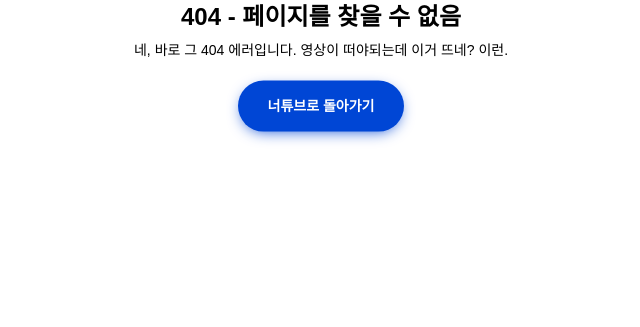
After one commit to ksjae/Neo-tube, a Django app: a page that uses neotube/app/templates/404.html in a window 1280 px wide. The commit adds this page. Shown: the part 561-888 px from the top of the page, without its empty margins (319-959 px from the left). Run offline with Django 3.2, Linux system fonts and the light colour scheme; data comes from the database, SQL or seed files in the repository; both versions use the stored data as it was after the commit; some libraries are stand-ins or nearby versions.

```diff
--- a/neotube/app/models.py
+++ b/neotube/app/models.py
@@ -8,7 +8,8 @@ class Video(models.Model):
     name = models.CharField(max_length=200)
     videofile= models.FileField(upload_to='videos/', null=True, verbose_name="")
     pub_date = models.DateTimeField(auto_now_add=True)
-    video_url = "404" #서버에서 URL로 보관하여 시청 페이지에서 볼 것
+    video_url = "404"
+    slug = models.SlugField(blank=True)
     uploader = models.CharField(max_length=200)
     views = 0
 
--- /dev/null
+++ b/neotube/app/templates/404.html
@@ -0,0 +1,119 @@
+{% extends 'base.html' %}
+{% block title %}페이지를 찾을 수 없습니다{% endblock title %}
+{% block style %}
+* {
+  -webkit-box-sizing: border-box;
+          box-sizing: border-box;
+}
+
+body {
+  padding: 0;
+  margin: 0;
+}
+
+#notfound {
+  position: relative;
+  height: 100vh;
+}
+
+#notfound .notfound {
+  position: absolute;
+  left: 50%;
+  top: 50%;
+  -webkit-transform: translate(-50%, -50%);
+      -ms-transform: translate(-50%, -50%);
+          transform: translate(-50%, -50%);
+}
+
+.notfound {
+  max-width: 410px;
+  width: 100%;
+  text-align: center;
+}
+
+.notfound .notfound-404 {
+  height: 280px;
+  position: relative;
+  z-index: -1;
+  white-space: nowrap;
+}
+
+.notfound .notfound-404 h1 {
+  font-family: '나눔명조', 'NanumMyeongjo', sans-serif;
+  font-size: 230px;
+  margin: 0px;
+  font-weight: 900;
+  position: absolute;
+  left: 50%;
+  -webkit-transform: translateX(-50%);
+      -ms-transform: translateX(-50%);
+          transform: translateX(-50%);
+  background: url('https://colorlib.com/etc/404/colorlib-error-404-10/img/bg.jpg') no-repeat;
+  -webkit-background-clip: text;
+  -webkit-text-fill-color: transparent;
+  background-size: cover;
+  background-position: center;
+}
+
+
+.notfound h2 {
+  font-family: '나눔명조', 'NanumMyeongjo','Montserrat', sans-serif;
+  color: #000;
+  font-size: 24px;
+  font-weight: 700;
+  text-transform: uppercase;
+  margin-top: 0;
+}
+
+.notfound p {
+  font-family: '나눔명조', 'NanumMyeongjo','Montserrat', sans-serif;
+  color: #000;
+  font-size: 14px;
+  font-weight: 400;
+  margin-bottom: 20px;
+  margin-top: 0px;
+}
+
+.notfound a {
+  font-family: '나눔명조', 'NanumMyeongjo','Montserrat', sans-serif;
+  font-size: 14px;
+  text-decoration: none;
+  text-transform: uppercase;
+  background: #0046d5;
+  display: inline-block;
+  padding: 15px 30px;
+  border-radius: 40px;
+  color: #fff;
+  font-weight: 700;
+  -webkit-box-shadow: 0px 4px 15px -5px #0046d5;
+          box-shadow: 0px 4px 15px -5px #0046d5;
+}
+
+
+@media only screen and (max-width: 767px) {
+    .notfound .notfound-404 {
+      height: 142px;
+    }
+    .notfound .notfound-404 h1 {
+      font-size: 112px;
+    }
+}
+
+
+{% endblock style %}
+{% block content %}
+<body style="overflow-x: visible !important;">
+<div id="notfound">
+<div class="notfound">
+<div class="notfound-404">
+<h1>어이쿠!</h1>
+</div>
+<h2>404 - 페이지를 찾을 수 없음</h2>
+<p>네, 바로 그 404 에러입니다. 영상이 떠야되는데 이거 뜨네? 이런.</p>
+<a href="{% url 'index' %}">너튜브로 돌아가기</a>
+</div>
+</div>
+
+
+</body>
+{% endblock content %}
--- a/neotube/app/urls.py
+++ b/neotube/app/urls.py
@@ -12,5 +12,5 @@ urlpatterns = [
             template_name="registration/login.html"
             ), name='login'),
     url(r'^logout/$', auth_views.LogoutView.as_view(), name='logout'),
-    url(r'^view/$', views.videoview, name='view'),
+    url(r'^view/(?P<videofile>.*)$', views.videoview, name='view'),
 ]
--- a/neotube/app/views.py
+++ b/neotube/app/views.py
@@ -8,11 +8,16 @@ from django.views.generic.edit import FormView
 from django.views.generic import ListView, DetailView
 from .models import *
 from django.db.models import Q
-import traceback
+from django.utils.text import slugify
+import random, string
+import datetime
 
 # Create your views here.
+
+
 def index(request):
     return render(request, 'main.html')
+
 
 def signup(request):
     if request.method == 'POST':
@@ -22,7 +27,7 @@ def signup(request):
             username = form.cleaned_data.get('username')
             raw_password = form.cleaned_data.get('password')
             user = authenticate(username=username, password=raw_password)
-            login(request, user)
+            # login(request, user)
             return redirect('index')
     else:
         form = UserCreationForm()
@@ -30,50 +35,72 @@ def signup(request):
     args['form'] = form
     return TemplateResponse(request, 'signup.html', args)
 
+
 class SearchFormView(FormView):
-	form_class = SearchForm
-	template_name = 'search.html'
+    form_class = SearchForm
+    template_name = 'search.html'
 
-	def form_valid(self,form):
-		word = '%s' %self.request.POST['word'] # 검색어
-		video_list = Video.objects.filter((Q(name__icontains=word) | Q(uploader__icontains=word))  # Q 객체를 사용해서 검색한다.
-		# title,context 칼럼에 대소문자를 구분하지 않고 단어가 포함되어있는지 (icontains) 검사
-		).distinct().order_by('pub_date') #중복을 제거한다.
-		#video_list = Video.objects.all().distinct()
-		for i in video_list:
-			print(i.name)
-		context = {}
-		print(word)
-		context['object_list'] = video_list # 검색된 결과를 컨텍스트 변수에 담는다.
-		context['search_word'] = word # 검색어를 컨텍스트 변수에 담는다.
-		context['form'] = form
-		return render(self.request,self.template_name,context)
+    def form_valid(self, form):
+        word = '%s' % self.request.POST['word']  # 검색어
+        video_list = Video.objects.filter((Q(name__icontains=word) | Q(uploader__icontains=word))  # Q 객체를 사용해서 검색한다.
+        # title,context 칼럼에 대소문자를 구분하지 않고 단어가 포함되어있는지 (icontains) 검사
+        ).distinct().order_by('pub_date')  # 중복을 제거한다.
+        # video_list = Video.objects.all().distinct()
+        for i in video_list:
+            print(i.name)
+        context = {}
+        print(word)
+        context['object_list'] = video_list  # 검색된 결과를 컨텍스트 변수에 담는다.
+        context['search_word'] = word  # 검색어를 컨텍스트 변수에 담는다.
+        context['form'] = form
+        return render(self.request, self.template_name, context)
 
 # Create your views here.
+
+
 def uploadvideo(request):
-	lastvideo= Video.objects.last()
-	videofile=lastvideo
+    lastvideo = Video.objects.last()
+    videofile = lastvideo
 
-	form= VideoForm(request.POST or None, request.FILES or None)
-	if form.is_valid():
-		form.pub_date = 0
-		form.name = form.cleaned_data['name']
-		form.save()
+    raw_form = VideoForm(request.POST or None, request.FILES or None)
+    if raw_form.is_valid():
+        form = raw_form.save(commit=False)
+        form.pub_date = datetime.datetime.now()
+        form.name = raw_form.cleaned_data['name']
+        slug = slugify(form.name)
+        qs_exists = Video.objects.filter(slug=slug).exists()
+        if qs_exists:
+            new_slug = "{slug}-{randstr}".format(
+                        slug=slug,
+                        randstr=''.join(random.choice(string.ascii_lowercase) for i in range(4))
+                    )
+            slug = slugify(new_slug)
+        form.slug = slug
+        print(slug)
+        form.save()
+        context = {'videofile': slug}
+        return render(request, 'view.html', context)
 
-	context= {'videofile': videofile,
-				'form': form
-			}
-	"""
-	context= {
-				'form': form
-			}
-	"""
-	return render(request, 'videos.html', context)
+    context = {'videofile': videofile,
+                'form': raw_form
+            }
+    """
+    context= {
+                'form': form
+            }
+    """
+    return render(request, 'videos.html', context)
 
-def videoview(request):
-    video = Video.objects.last()
-    context= {'videofile': video,
-			}
+
+def videoview(request, videofile):
+    # video = Video.objects.last()
+    video_list = Video.objects.filter(slug=videofile)
+    vid = list(video_list)
+    if vid == []:
+        return render(request, '404.html')
+    context={'videofile': vid,
+            }
+
     return render(request, 'view.html', context)
 
 
@@ -92,6 +119,6 @@ class VideoListView(ListView):
         return qs
 
     def get_context_data(self, *args, **kwargs):
-        context = super(VideoListView, self).get_context_data(*args, **kwargs)
+        context=super(VideoListView, self).get_context_data(*args, **kwargs)
 
         return context
```
Also changed, not shown: neotube/app/forms.py (+2 -6 lines), neotube/app/templates/registration/login.html (+14 -8 lines), neotube/app/templates/search.html (+16 -6 lines), neotube/app/templates/videos.html (+20 -11 lines), neotube/app/templates/view.html (+11 -1 lines), neotube/app/migrations/0004_video_slug.py (added), neotube/db.sqlite3.
